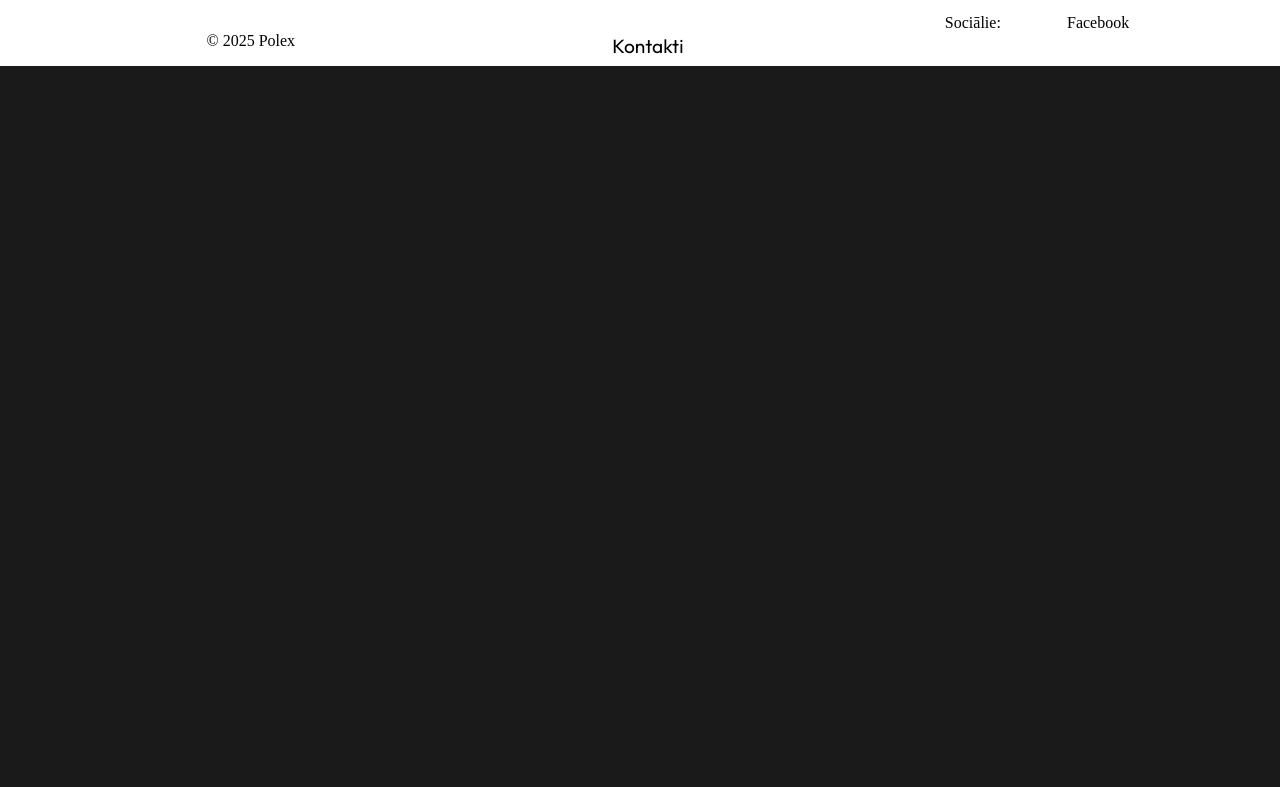
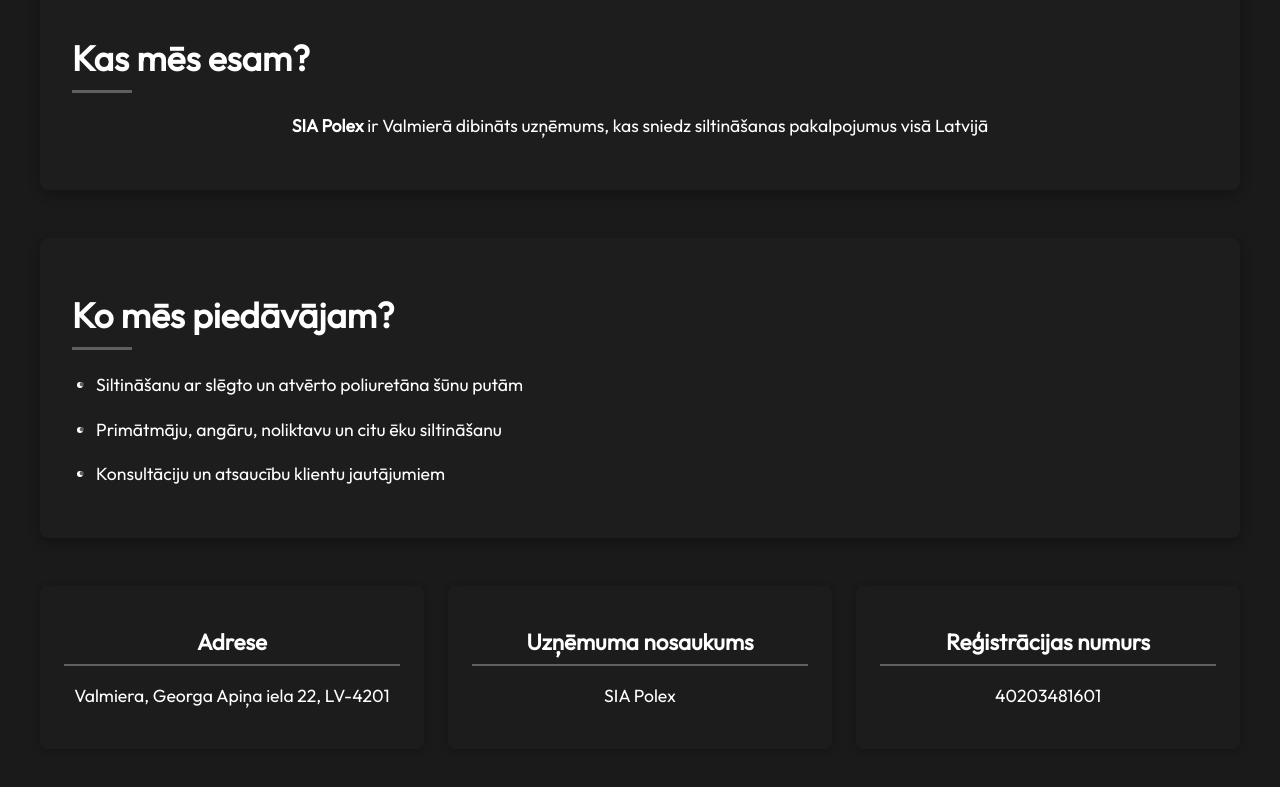
Before and after one commit to EduardsJ1/Polex, a React (Vite) app in the folder Polex/: page /par-mums in a window 1280 px wide. Shown: the part 533-1320 px from the top of the page. Before the commit the page ends 800 px from the top, so only its background shows below. Built offline with nearby package versions, Linux system fonts and the light colour scheme.

Commit message:
added about page

```diff
--- /dev/null
+++ b/Polex/src/Pages/About.css
@@ -0,0 +1,157 @@
+
+.about-page-main {
+  max-width: 1200px;
+  margin: 0 auto;
+  padding: 3rem 1.5rem;
+  color: var(--primary-color);
+  font-family: 'Outfit', sans-serif;
+  background-color: var(--main-background-color);
+}
+
+.about-us-container {
+  margin-bottom: 3rem;
+  background-color: rgba(30, 30, 30, 0.7);
+  border-radius: 8px;
+  padding: 2rem;
+  box-shadow: 0 4px 12px rgba(0, 0, 0, 0.3);
+  transition: transform 0.3s ease, box-shadow 0.3s ease;
+}
+
+.about-us-container:hover {
+  transform: translateY(-5px);
+  box-shadow: 0 6px 16px rgba(0, 0, 0, 0.4);
+}
+
+.about-us-container h1 {
+  color: var(--primary-color);
+  font-size: 2.2rem;
+  margin-bottom: 1.2rem;
+  position: relative;
+  padding-bottom: 0.8rem;
+}
+
+.about-us-container h1::after {
+  content: "";
+  position: absolute;
+  left: 0;
+  bottom: 0;
+  height: 3px;
+  width: 60px;
+  background-color: var(--accent-color);
+}
+
+.about-us-container p {
+  font-size: 1.1rem;
+  line-height: 1.6;
+  color: var(--primary-color);
+}
+
+.about-us-container span {
+  font-weight: 600;
+
+}
+
+.about-us-container ul {
+  padding-left: 1.5rem;
+}
+
+.about-us-container li {
+  font-size: 1.1rem;
+  line-height: 1.8;
+  margin-bottom: 0.8rem;
+  color: var(--primary-color);
+  position: relative;
+}
+
+.about-us-container li::before {
+  content: "•";
+  color: var(--accent-color);
+  font-weight: bold;
+  display: inline-block;
+  width: 1em;
+  margin-left: -1em;
+}
+
+.about-us-information {
+  display: grid;
+  grid-template-columns: repeat(auto-fit, minmax(300px, 1fr));
+  gap: 1.5rem;
+  margin-top: 2rem;
+}
+
+.about-adress, .about-name, .about-reg {
+  background-color: rgba(30, 30, 30, 0.5);
+  border-radius: 8px;
+  padding: 1.5rem;
+  box-shadow: 0 2px 8px rgba(0, 0, 0, 0.2);
+  transition: all 0.3s ease;
+}
+
+.about-adress:hover, .about-name:hover, .about-reg:hover {
+  background-color: rgba(40, 40, 40, 0.7);
+}
+
+.about-us-information h2 {
+  color: var(--primary-color);
+  font-size: 1.4rem;
+  margin-bottom: 0.8rem;
+  border-bottom: 2px solid var(--accent-color);
+  padding-bottom: 0.5rem;
+}
+
+.about-us-information p {
+  font-size: 1.1rem;
+  color: var(--primary-color);
+}
+
+.about-secondary-section {
+  position: relative;
+  background-color: var(--primary-color);
+  padding: 3rem 1.5rem;
+  color: var(--secondary-color);
+}
+
+.about-secondary-section::before {
+  content: '';
+  position: absolute;
+  top: -99px;
+  left: 0;
+  width: 100%;
+  height: 100px;
+  background-color: var(--primary-color);
+  clip-path: polygon(0 100%, 100% 0, 100% 100%, 0 100%);
+  z-index: 1;
+}
+
+.about-secondary-container {
+  max-width: 1200px;
+  margin: 0 auto;
+  padding: 2rem;
+  background-color: rgba(245, 245, 245, 0.8);
+  border-radius: 8px;
+  box-shadow: 0 4px 12px rgba(0, 0, 0, 0.05);
+}
+
+.about-secondary-container h2 {
+  color: var(--secondary-color);
+  text-align: center;
+  margin-bottom: 1.5rem;
+}
+
+.about-secondary-container p {
+  color: var(--secondary-color);
+}
+
+@media (max-width: 768px) {
+  .about-page-main {
+    padding: 2rem 1rem;
+  }
+
+  .about-us-container h1 {
+    font-size: 1.8rem;
+  }
+
+  .about-us-information {
+    grid-template-columns: 1fr;
+  }
+}
--- a/Polex/src/Pages/About.jsx
+++ b/Polex/src/Pages/About.jsx
@@ -1,11 +1,41 @@
 import React from 'react';
-
+import './About.css';
 function About() {
   return (
-    <div className="page">
-      <h1>About Page</h1>
-      <p>This is the about page of our application.</p>
-      <p>Here you can learn more about us and our services.</p>
+    <div className='about-page-main'>
+      <div className='about-us-container'>
+        <h1>Par mums</h1>
+        <p>
+          <span>SIA Polex</span> ir Latvijas uzņēmums, kas specializējas poliuretānu putu siltināšanas pakalpojumu sniegšanā gan privātiem, gan komerciāliem klientiem.
+          Mūsu mērķis ir nodrošināt ilgtspējīgu un efektīvu siltināšanas risinājumus, kas palīdz ietaupīt enerģiju un uzlabot ēkas komfortu.
+        </p>
+      </div>
+      <div className='about-us-container'>
+        <h1>Kas mēs esam?</h1>
+        <p><span>SIA Polex</span> ir Valmierā dibināts uzņēmums, kas sniedz siltināšanas pakalpojumus visā Latvijā</p>
+      </div>
+      <div className='about-us-container'>
+        <h1>Ko mēs piedāvājam?</h1>
+        <ul>
+          <li>Siltināšanu ar slēgto un atvērto poliuretāna šūnu putām</li>
+          <li>Primātmāju, angāru, noliktavu un citu ēku siltināšanu</li>
+          <li>Konsultāciju un atsaucību klientu jautājumiem</li>
+        </ul>
+      </div>
+      <div className='about-us-information'>
+        <div className='about-adress'>
+          <h2>Adrese</h2>
+          <p>Valmiera, Georga Apiņa iela 22, LV-4201</p>
+        </div>
+        <div className='about-name'>
+          <h2>Uzņēmuma nosaukums</h2>
+          <p>SIA Polex</p>
+        </div>
+        <div className='about-reg'>
+          <h2>Reģistrācijas numurs</h2>
+          <p>40203481601</p>
+        </div>
+      </div>
     </div>
   );
 }
```
